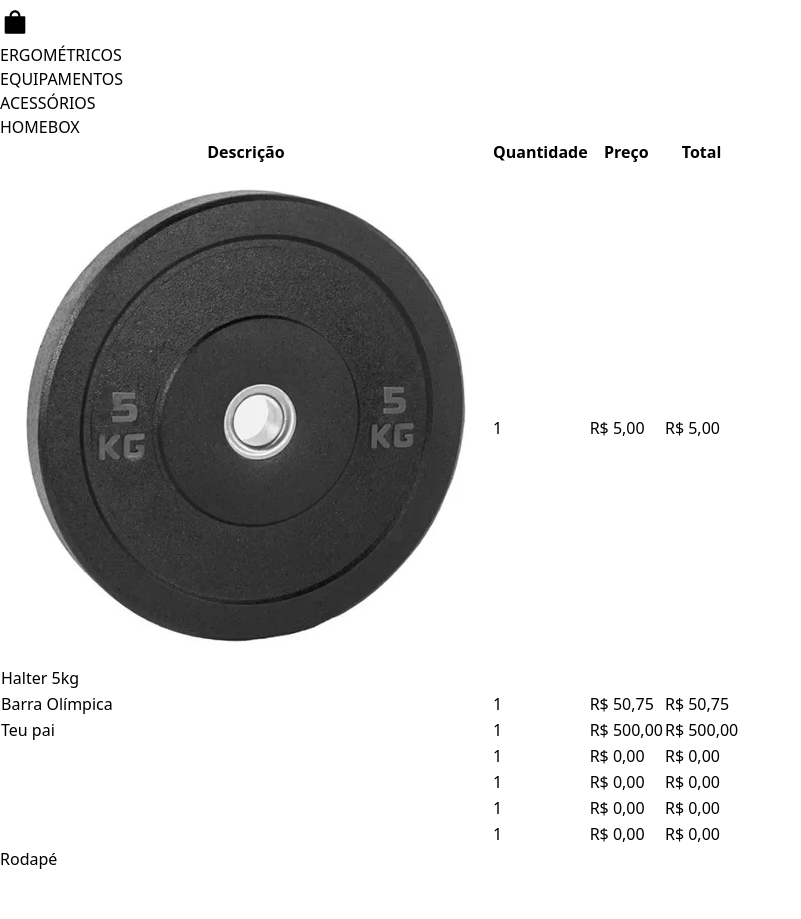
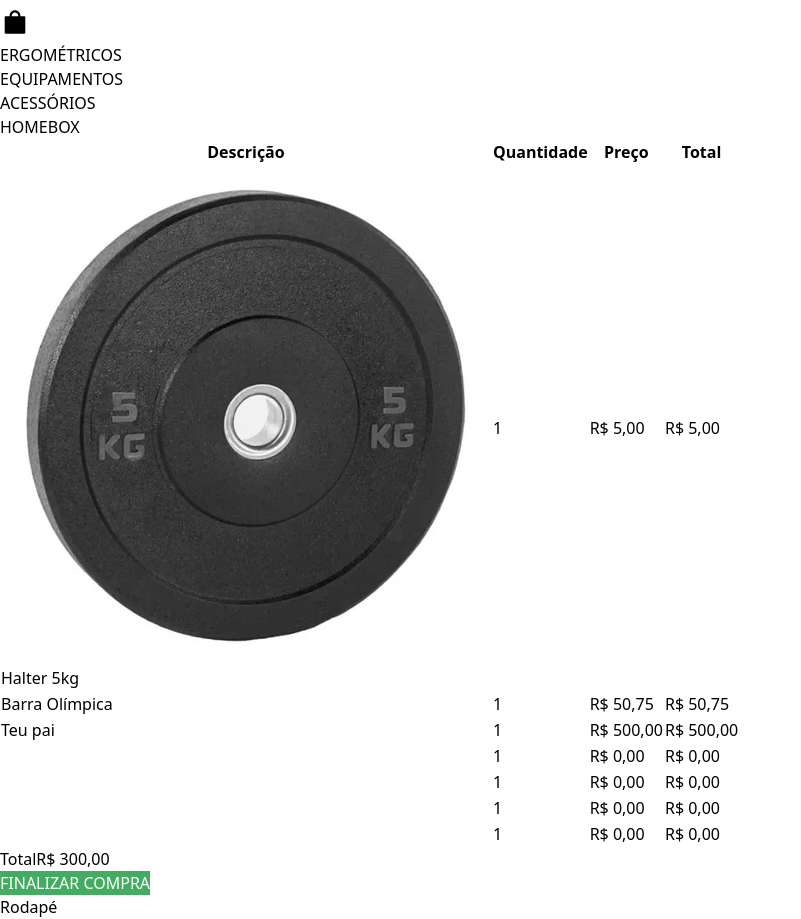
Before and after one commit to topicosfit/fatefit, a React (Vite) app: page / in a window 1280 px wide. Shown: the part 100-1019 px from the top of the page, without its empty margins (0-801 px from the left). Before the commit the page ends 971 px from the top, so only its background shows below. Built offline with nearby package versions, Linux system fonts and the light colour scheme.

Commit message:
feat: implemented cart screen

```diff
--- a/src/views/components/cart/cart-products.jsx
+++ b/src/views/components/cart/cart-products.jsx
@@ -3,27 +3,22 @@ import { formatPrice } from '../../utils/format-price';
 
 export function CartProducts() {
     return (
-        <div>
-            <div
-                className="
-                    w-4/6
-                "
-            >
+        <div className="w-5/6">
             <table className="min-w-full bg-white">
                 <thead>
                     <tr className="
                         bg-black
                         text-white
                     ">
-                            <th className="py-2 px-4 border-b border-gray-300 text-left">Descrição</th>
-                            <th className="py-2 px-4 border-b border-gray-300">Quantidade</th>
-                            <th className="py-2 px-4 border-b border-gray-300">Preço</th>
-                            <th className="py-2 px-4 border-b border-gray-300">Total</th>
+                        <th className="py-2 px-4 text-left">Descrição</th>
+                        <th className="py-2 px-4">Quantidade</th>
+                        <th className="py-2 px-4">Preço</th>
+                        <th className="py-2 px-4">Total</th>
                     </tr>
                 </thead>
                 <tbody>
                     {products.map((item, index) => (
-                            <tr key={index} className="border-b border-gray-200">
+                        <tr key={index} className="bg-slate-300 border border-black">
                             <td className="flex gap-5 items-center py-2 px-4">
                                 <img
                                     className="
@@ -37,13 +32,12 @@ export function CartProducts() {
                                 </span>
                             </td>
                             <td className="py-2 px-4 text-center">{1}</td>
-                                <td className="py-2 px-4 text-center">{formatPrice(item.nm_price)}</td>
-                                <td className="py-2 px-4 text-center">{formatPrice(item.nm_price)}</td>
+                            <td className="py-2 px-4 text-center text-yellow-600">{formatPrice(item.nm_price)}</td>
+                            <td className="py-2 px-4 text-center text-yellow-600">{formatPrice(item.nm_price)}</td>
                         </tr>
                     ))}
                 </tbody>
             </table>
         </div>
-        </div>
     )
 }
--- a/src/views/components/cart/cart-total.jsx
+++ b/src/views/components/cart/cart-total.jsx
@@ -0,0 +1,29 @@
+import { Button } from "../button/button";
+
+export function CartTotal()  {
+  return (
+    <div className="
+      flex
+      flex-col
+      w-1/6
+    ">
+      <div className="
+        bg-black
+        flex
+        justify-between
+        p-2
+        w-full
+      ">
+        <span className="text-white">
+          Total
+        </span>
+        <span className="text-yellow-600">
+          R$ 300,00
+        </span>
+      </div>
+      <div className="border border-black p-2 flex justify-center">
+        <Button background="#42AD60" text="FINALIZAR COMPRA" textColor="white" />
+      </div>
+    </div>
+  )
+}
--- a/src/views/pages/cart.jsx
+++ b/src/views/pages/cart.jsx
@@ -1,11 +1,16 @@
 import { CartProducts } from "../components/cart/cart-products";
+import { CartTotal } from "../components/cart/cart-total";
 import { Layout } from "../components/layout/layout";
 
 export function CartPage() {
     return (
         <Layout>
-            <div>
+            <div className="
+                flex
+                gap-8
+            ">
                 <CartProducts />
+                <CartTotal />
             </div>
         </Layout>
     )
```
Lines whose indentation alone changed are shown as unchanged.
